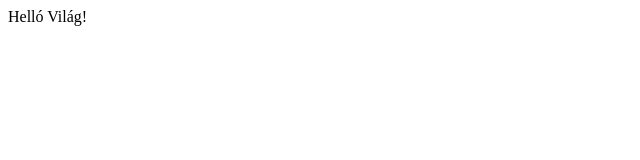
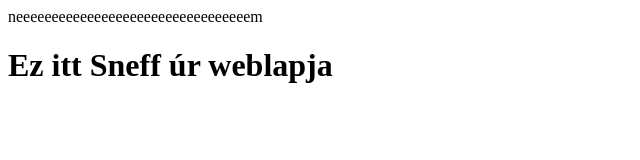
Before and after one commit to Boti719/sneffboti719, a plain HTML site: page index.html in a window 1280 px wide. Shown: the whole page, without its empty margins (0-640 px from the left). Drawn offline with Linux system fonts and the light colour scheme.

Commit message:
Létrehozas2

```diff
--- a/index.html
+++ b/index.html
@@ -7,6 +7,7 @@
     <title>Saját</title>
 </head>
 <body>
-    Helló Világ!
+    neeeeeeeeeeeeeeeeeeeeeeeeeeeeeeeeem
+    <h1> Ez itt Sneff úr weblapja </h1>
 </body>
 </html>
```
